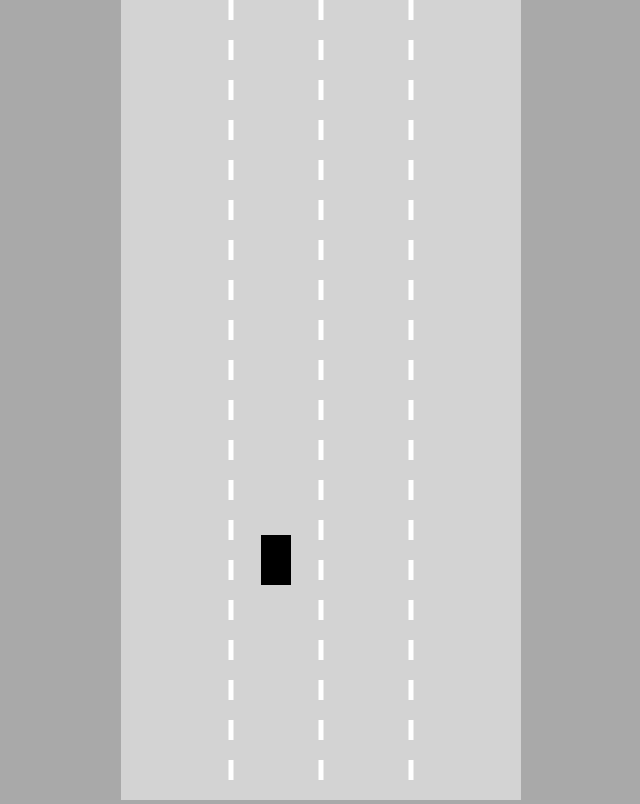
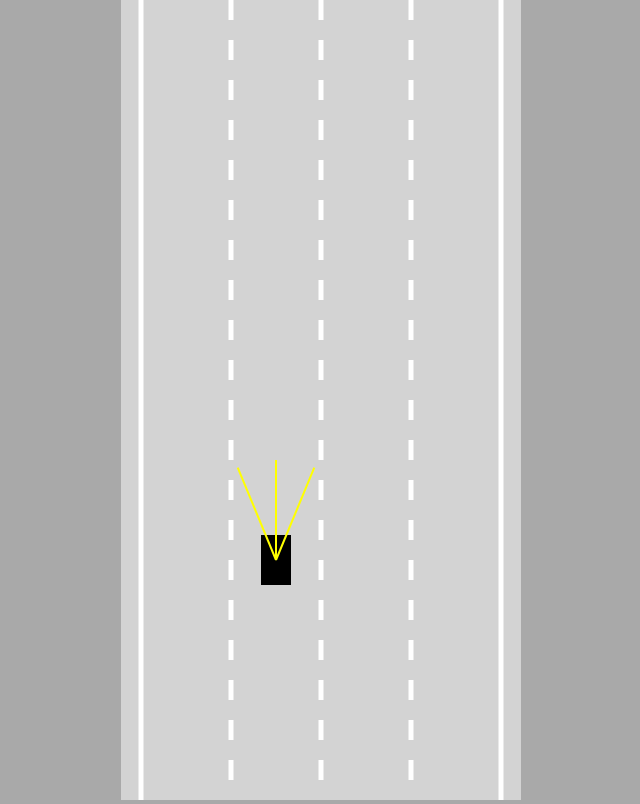
Before and after one commit to samiylo/self-driving-car, a plain HTML site: page index.html in a window 1280 px wide. Shown: the whole page, without its empty margins (319-959 px from the left). Drawn offline with Linux system fonts and the light colour scheme.

Commit message:
Add Car sensors

```diff
--- a/car.js
+++ b/car.js
@@ -11,12 +11,13 @@ class Car {
         this.friction=0.05
         this.angle=0;
 
-
+        this.sensor=new Sensor(this);
         this.controls = new Controls();
     }
 
     update() {
        this.#move();
+       this.sensor.update();
     }
 
     #move() {
@@ -87,6 +88,8 @@ class Car {
         ctx.fill();
 
         ctx.restore();
+
+        this.sensor.draw(ctx);//Car draws its own sensor.
     }
 
 }
--- a/index.html
+++ b/index.html
@@ -5,6 +5,7 @@
 </head>
 <body>
     <canvas id="myCanvas"></canvas>
+    <script src="sensor.js"></script>
     <script src="utils.js"></script>
     <script src="road.js"></script>
     <script src="controls.js"></script>
--- a/main.js
+++ b/main.js
@@ -16,7 +16,7 @@ function animate() {
     canvas.height = window.innerHeight;
 
     ctx.save();
-    ctx.translate(0,-car.y+canvas.height*0.7);
+    ctx.translate(0,-car.y+canvas.height*0.7); //This linkes the car so it doesnt go off the screen
     road.draw(ctx);
     car.draw(ctx);
 
--- a/road.js
+++ b/road.js
@@ -12,9 +12,9 @@ class Road {
         this.bottom=infinity;
 
         const topLeft={x:this.left,y:this.top};
-        const bottomLeft={x:this.left,y:this.top};
+        const bottomLeft={x:this.left,y:this.bottom};
         const topRight={x:this.right,y:this.top};
-        const bottomRight={x:this.right,y:this.top};
+        const bottomRight={x:this.right,y:this.bottom};
 
         this.borders=[
             [topLeft,bottomLeft],
--- /dev/null
+++ b/sensor.js
@@ -0,0 +1,49 @@
+class Sensor {
+    constructor(car) {
+        this.car=car;
+        this.rayCount=3;
+        this.rayLength=100;
+        this.raySpread=Math.PI/4;
+
+        this.rays=[];
+    }
+
+
+    update() {
+        this.rays=[];
+
+        for(let i=0;i<this.rayCount; i++) {
+            const rayAngle=lerp(
+                this.raySpread/2,
+                -this.raySpread/2,
+                i/(this.rayCount-1)
+            );
+
+            const start={x:this.car.x, y:this.car.y};
+            const end={
+                x:this.car.x-
+                    Math.sin(rayAngle)*this.rayLength,
+                y:this.car.y-
+                    Math.cos(rayAngle)*this.rayLength
+            };
+            this.rays.push([start,end]);
+        }
+    }
+    draw(ctx) {
+        for(let i=0;i<this.rayCount;i++) {
+            ctx.beginPath();
+            ctx.lineWidth=2;
+            ctx.strokeStyle="yellow";
+            ctx.moveTo(
+                this.rays[i][0].x,
+                this.rays[i][0].y
+            );
+            ctx.lineTo(
+                this.rays[i][1].x,
+                this.rays[i][1].y
+            );
+            ctx.stroke();
+        }
+    }
+
+}
```
